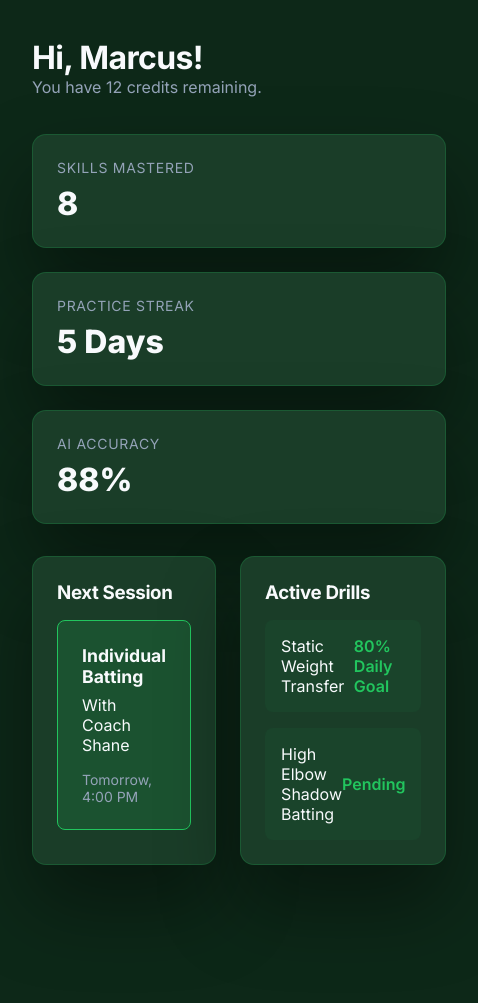
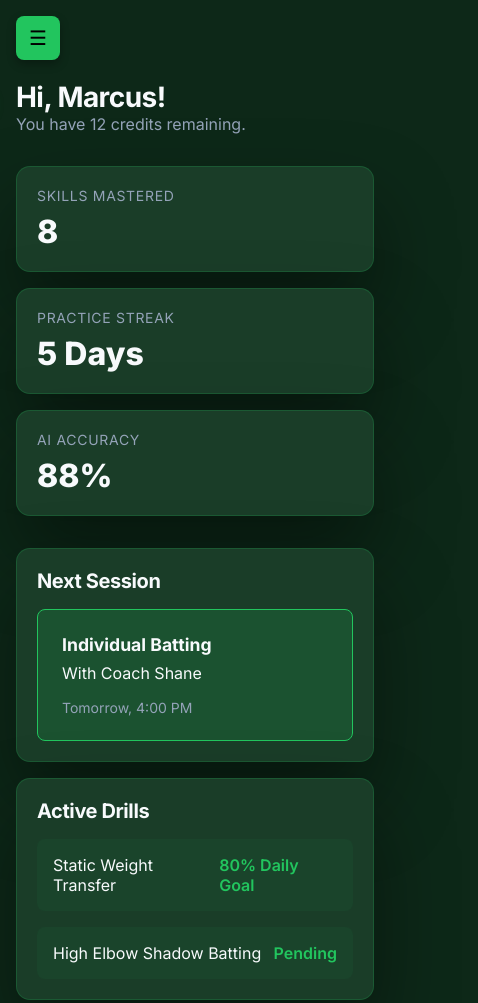
Before and after one commit to cestah/cestah.github.io, a plain HTML site: page student/index.html in a window 390 px wide. Shown: the whole page, 478 px wide, since content can reach past the window. Before the commit the page ends 897 px from the top, so only its background shows below. Drawn offline with Linux system fonts and the light colour scheme.

Commit message:
Fix:mobile

```diff
--- a/assets/css/main.css
+++ b/assets/css/main.css
@@ -182,6 +182,35 @@ a {
   animation: fadeIn 0.4s ease forwards;
 }
 
+/* Global Responsive Utils */
+@media (max-width: 1024px) {
+  :root {
+    --sidebar-width: 80px;
+  }
+}
+
+@media (max-width: 768px) {
+  h1 { font-size: 1.75rem !important; }
+  h2 { font-size: 1.5rem !important; }
+  h3 { font-size: 1.25rem !important; }
+
+  .stats-grid {
+    grid-template-columns: 1fr !important;
+  }
+
+  .dashboard-grid {
+    grid-template-columns: 1fr !important;
+  }
+
+  /* Catch-all for inline 2-col grids commonly used in these mockups */
+  [style*="grid-template-columns: 1fr 1fr"],
+  [style*="grid-template-columns: 2fr 1fr"],
+  [style*="grid-template-columns: 1.5fr 1fr"] {
+    grid-template-columns: 1fr !important;
+    gap: 1rem !important;
+  }
+}
+
 /* Responsive */
 @media (max-width: 1024px) {
   .sidebar {
@@ -198,9 +227,60 @@ a {
 
 @media (max-width: 768px) {
   .sidebar {
-    display: none;
+    transform: translateX(-100%);
+    transition: transform 0.3s cubic-bezier(0.4, 0, 0.2, 1);
+    z-index: 1000;
+    width: 260px;
+    background: var(--bg-main); /* Match background on mobile for solid feel */
+  }
+  .sidebar.active {
+    transform: translateX(0);
+    box-shadow: 10px 0 30px rgba(0,0,0,0.5);
+  }
+  .sidebar.active .nav-item span {
+    display: inline;
   }
   .main-content {
     margin-left: 0;
+    padding: 1rem;
+    padding-top: 5rem; /* Space for mobile toggle */
+  }
+  .header {
+    flex-direction: column;
+    height: auto;
+    gap: 1rem;
+    align-items: flex-start;
+    text-align: left;
+  }
+  .mobile-toggle {
+    display: flex !important;
+    position: fixed;
+    top: 1rem;
+    left: 1rem; /* Moved to left for better reach */
+    z-index: 1001;
+    background: var(--accent);
+    color: #000;
+    width: 44px;
+    height: 44px;
+    border-radius: 8px;
+    align-items: center;
+    justify-content: center;
+    cursor: pointer;
+    box-shadow: 0 4px 10px rgba(0,0,0,0.3);
+    font-size: 1.25rem;
+  }
+  .stats-grid {
+    grid-template-columns: 1fr;
+    gap: 1rem;
+  }
+  .glass-card {
+    padding: 1.25rem;
+  }
+  .hero h1 {
+    font-size: 2.5rem;
   }
 }
+
+.mobile-toggle {
+  display: none;
+}
--- a/assets/js/main.js
+++ b/assets/js/main.js
@@ -19,6 +19,31 @@ document.addEventListener('DOMContentLoaded', () => {
   });
 });
 
+// Mobile Sidebar Toggle
+document.addEventListener('DOMContentLoaded', () => {
+  const sidebar = document.querySelector('.sidebar');
+  const toggle = document.createElement('div');
+  toggle.className = 'mobile-toggle';
+  toggle.innerHTML = '☰';
+  document.body.appendChild(toggle);
+
+  toggle.addEventListener('click', () => {
+    sidebar.classList.toggle('active');
+    toggle.innerHTML = sidebar.classList.contains('active') ? '✕' : '☰';
+  });
+
+  // Close sidebar when clicking outside on mobile
+  document.addEventListener('click', (e) => {
+    if (window.innerWidth <= 768 &&
+        sidebar.classList.contains('active') &&
+        !sidebar.contains(e.target) &&
+        !toggle.contains(e.target)) {
+      sidebar.classList.remove('active');
+      toggle.innerHTML = '☰';
+    }
+  });
+});
+
 // Mock Data Utils
 const formatCurrency = (amount) => {
   return new Intl.NumberFormat('en-AU', { style: 'currency', currency: 'AUD' }).format(amount);
```
